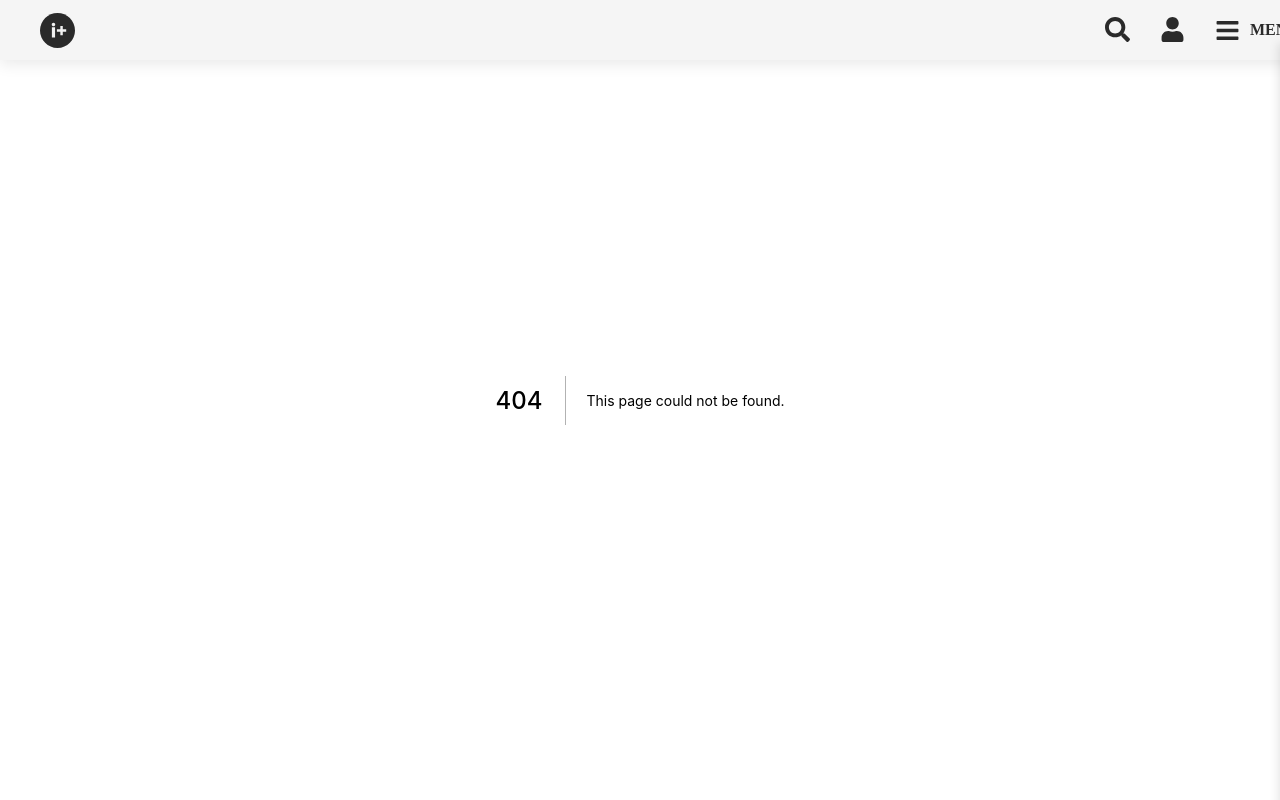
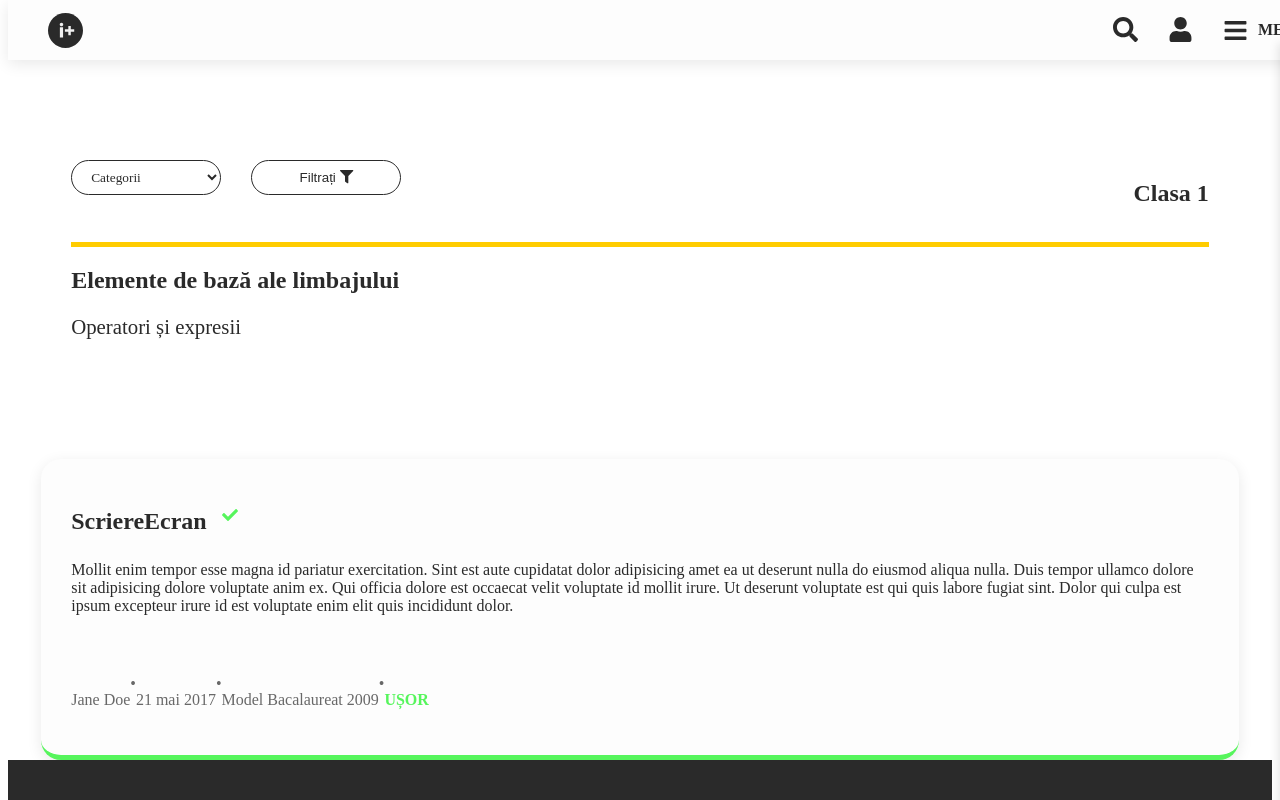
Before and after one commit to Tudor-Matei/infoplus, a Next.js app: page /exercitii/1 in a window 1280 px wide. Before the commit this address had no page. Shown: the top 800 px of the page. Built offline with nearby package versions, Linux system fonts and the light colour scheme.

Commit message:
post exercise list add

```diff
--- a/components/Exercises/Panels.js
+++ b/components/Exercises/ExercisesGrades.js
@@ -1,4 +1,4 @@
-import ExercisesPanel from "../Account/ExercisesPanel";
+import ExercisesPanel from "./ExercisesPanel";
 import {
     exercisesGradeIX,
     exercisesGradeX,
--- /dev/null
+++ b/components/ExercisesList/Exercise.js
@@ -0,0 +1,96 @@
+import { FontAwesomeIcon } from "@fortawesome/react-fontawesome";
+
+export default function Exercise({
+    title,
+    isSolved,
+    description,
+    authorName,
+    datePublished,
+    source,
+    difficulty,
+    grade
+}) {
+    const difficultyText =
+        difficulty === 1
+            ? "UȘOR"
+            : difficulty === 2
+            ? "MEDIU"
+            : difficulty === 3
+            ? "PROVOCATOR"
+            : "DIFICIL";
+    return (
+        <div className="exercise">
+            <h2>{title}</h2>
+            {isSolved && <CheckmarkSolved />}
+            <p className="exercise__description">{description}</p>
+            <div className="exercise__details">
+                <div className="exercise__author-profile-picture"></div>
+                <p>{authorName}</p> &#8226;
+                <p>{datePublished}</p> &#8226;
+                <p>{source}</p> &#8226;
+                <p className="exercise__difficulty">{difficultyText}</p>
+            </div>
+
+            <style jsx>{`
+                .exercise {
+                    /* prettier-ignore */
+                    border-bottom: 5px solid var(--difficulty-${difficulty});
+                }
+                .exercise__difficulty {
+                    /* prettier-ignore */
+                    color: var(--difficulty-${difficulty});
+                }
+            `}</style>
+
+            <style jsx>{`
+                .exercise {
+                    width: 90%;
+                    margin: auto;
+                    background-color: var(--background-secondary);
+                    box-shadow: var(--box-shadow);
+                    padding: 30px;
+                    border-radius: 20px;
+                    /* prettier-ignore */
+                    border-bottom: 5px solid var(--difficulty-${difficulty});
+                }
+
+                h2 {
+                    display: inline-block;
+                    margin-right: 15px;
+                    margin-bottom: 10px;
+                    vertical-align: middle;
+                    color: var(--text-primary);
+                }
+
+                .exercise__description {
+                    color: var(--text-primary);
+                    max-height: 200px;
+                }
+
+                .exercise__details {
+                    color: var(--text-tertiary);
+                    display: flex;
+                    margin-top: 60px;
+                }
+
+                .exercise__difficulty {
+                    font-weight: bold;
+                }
+            `}</style>
+        </div>
+    );
+}
+
+function CheckmarkSolved() {
+    return (
+        <>
+            <FontAwesomeIcon icon="check" className="checkmark-solved" />
+            <style jsx global>{`
+                .checkmark-solved {
+                    display: inline-block;
+                    color: var(--accent-primary);
+                }
+            `}</style>
+        </>
+    );
+}
--- a/components/globals/DropdownMenu.js
+++ b/components/globals/DropdownMenu.js
@@ -14,19 +14,17 @@ export default function DropdownMenu({ isDropdownToggled }) {
                 }`}
             >
                 <ul className="dropdown-menu-header__ul">
-                    <DropdownMenuAccordion title="Exercitii">
-                        {[
-                            { titleLi: "Clasa IX", href: "/exercitii#ix" },
-                            { titleLi: "Clasa X", href: "/exercitii#x" },
-                            { titleLi: "Clasa XI", href: "/exercitii#xi" }
-                        ]}
-                    </DropdownMenuAccordion>
+                    <Link href="/exercitii">
+                        <li className="dropdown-menu-header__main-li">
+                            Exercitii
+                        </li>
+                    </Link>
                     <hr className="dropdown-menu-header__hr" />
                     <DropdownMenuAccordion title="Resurse">
                         {[
-                            { titleLi: "Clasa IX", href: "/resurse#ix" },
-                            { titleLi: "Clasa X", href: "/resurse#x" },
-                            { titleLi: "Clasa XI", href: "/resurse#xi" }
+                            { titleLi: "Clasa IX", href: "/resurse/ix" },
+                            { titleLi: "Clasa X", href: "/resurse/x" },
+                            { titleLi: "Clasa XI", href: "/resurse/xi" }
                         ]}
                     </DropdownMenuAccordion>
                     <hr className="dropdown-menu-header__hr" />
@@ -66,7 +64,7 @@ export default function DropdownMenu({ isDropdownToggled }) {
                     }
 
                     .dropdown-menu-header__hr {
-                        width: 90%;
+                        width: 85%;
                     }
 
                     .dropdown-menu-header__ul {
@@ -80,7 +78,7 @@ export default function DropdownMenu({ isDropdownToggled }) {
                         font-size: var(--font-small);
                         cursor: pointer;
                         position: relative;
-                        padding: 10px 0 10px 10px;
+                        padding: 10px 0 10px 15px;
                         user-select: none;
                     }
 
--- a/components/utils/InputArea.js
+++ b/components/utils/InputArea.js
@@ -9,8 +9,10 @@ export default function InputArea({
             <h3>{title}</h3>
             {isSelect ? (
                 <select>
-                    {optionValues.map((optionValue, i) => (
-                        <option key={`optiune_${i}`}>{optionValue}</option>
+                    {optionValues.map(optionValue => (
+                        <option key={`optiune_${optionValue}`}>
+                            {optionValue}
+                        </option>
                     ))}
                 </select>
             ) : (
--- a/configs/icons.js
+++ b/configs/icons.js
@@ -17,7 +17,8 @@ const iconNames = [
     "faEnvelope",
     "faPhone",
     "faArrowRight",
-    "faExternalLinkAlt"
+    "faExternalLinkAlt",
+    "faFilter"
 ];
 
 library.add(iconNames.map(iconName => icons[iconName]));
--- /dev/null
+++ b/pages/exercitii/[clasa].js
@@ -0,0 +1,132 @@
+import { useRouter } from "next/router";
+import { FontAwesomeIcon } from "@fortawesome/react-fontawesome";
+
+import Exercise from "../../components/ExercisesList/Exercise";
+
+export default function ExercisesList() {
+    const { clasa } = useRouter().query;
+    return (
+        <>
+            {clasa && <HeaderMainInfo grade={clasa} />}
+            <CurrentCategoryTitle
+                category="Elemente de bază ale limbajului"
+                subcategory="Operatori și expresii"
+            />
+            <Exercise
+                title="ScriereEcran"
+                isSolved
+                description="Mollit enim tempor esse magna id pariatur exercitation. Sint est aute cupidatat dolor adipisicing amet ea ut deserunt nulla do eiusmod aliqua nulla.
+                Duis tempor ullamco dolore sit adipisicing dolore voluptate anim ex. Qui officia dolore est occaecat velit voluptate id mollit irure. Ut deserunt
+                voluptate est qui quis labore fugiat sint. Dolor qui culpa est ipsum excepteur irure id est voluptate enim elit quis incididunt dolor."
+                authorName="Jane Doe"
+                datePublished="21 mai 2017"
+                source="Model Bacalaureat 2009"
+                difficulty={1}
+                grade="ix"
+            />
+        </>
+    );
+}
+
+function HeaderMainInfo({ grade }) {
+    return (
+        <div className="header-main-info">
+            <div className="header-main-info__buttons">
+                <select>
+                    <option>Categorii</option>
+                </select>
+                <FilterButton />
+            </div>
+            <h2>Clasa {grade.toUpperCase()}</h2>
+            <style jsx global>{`
+                :root {
+                    --accent-exercises: ${grade === "ix"
+                        ? "var(--accent-primary)"
+                        : grade === "x"
+                        ? "var(--accent-secondary)"
+                        : "var(--accent-tertiary)"};
+                }
+            `}</style>
+            <style jsx>{`
+                .header-main-info {
+                    margin: 160px auto 15px;
+                    padding-bottom: 15px;
+                    border-bottom: 5px solid var(--accent-exercises);
+                    width: 90%;
+                    display: flex;
+                    justify-content: space-between;
+                }
+
+                h2 {
+                    color: var(--text-primary);
+                }
+
+                select {
+                    width: 150px;
+                    height: 35px;
+                    background-color: transparent;
+                    border: 1px solid var(--background-quaternary);
+                    border-radius: 50px;
+                    margin-right: 30px;
+                    color: var(--text-primary);
+                    font-family: "Red Hat Display";
+                    padding: 0 15px;
+                    cursor: pointer;
+                    transition: background-color 300ms ease;
+                }
+
+                select:hover {
+                    background-color: var(--background-secondary);
+                }
+                select:focus {
+                    outline: none;
+                }
+            `}</style>
+        </div>
+    );
+}
+
+function CurrentCategoryTitle({ category, subcategory }) {
+    return (
+        <div className="current-category">
+            <h2>{category}</h2>
+            <p>{subcategory}</p>
+            <style jsx>{`
+                .current-category {
+                    width: 90%;
+                    margin: 0 auto 120px;
+                    color: var(--text-primary);
+                }
+
+                p {
+                    font-size: var(--font-small);
+                }
+            `}</style>
+        </div>
+    );
+}
+
+function FilterButton() {
+    return (
+        <button className="button--filter">
+            Filtrați <FontAwesomeIcon icon="filter" />
+            <style jsx>{`
+                .button--filter {
+                    background-color: transparent;
+                    color: var(--text-primary);
+                    border: 1px solid var(--background-quaternary);
+                    border-radius: 50px;
+                    box-shadow: none;
+                    width: 150px;
+                    line-height: 32px;
+                    height: 35px;
+                    text-transform: initial;
+                    transition: background-color 300ms ease;
+                }
+                .button--filter:hover {
+                    background-color: var(--background-secondary);
+                }
+            `}</style>
+        </button>
+    );
+}
--- a/pages/informatii.js
+++ b/pages/informatii.js
@@ -7,11 +7,11 @@ export default function Informatii() {
     return (
         <>
             <section className="main">
-                <PanouLink titlu="Exerciții" link="exercitii" tip="1" />
-                <PanouLink titlu="Resurse" link="resurse" tip="2" />
+                <PanouLink titlu="Exerciții" link="/exercitii" tip="1" />
+                <PanouLink titlu="Resurse" link="/resurse" tip="2" />
                 <PanouLink
                     titlu="Detalii despre site"
-                    link="detalii-site"
+                    link="/detalii-site"
                     tip="3"
                 />
             </section>
--- a/styles/mainStyling.js
+++ b/styles/mainStyling.js
@@ -18,6 +18,7 @@ export default css.global`
         --accent-primary: #56f55c;
         --accent-secondary: #3db8ff;
         --accent-tertiary: #ffcc00;
+        --accent-quaternary: #de16ff;
 
         --contact: #2a2a2a;
         --footer: #1e1e1e;
--- a/styles/theme.js
+++ b/styles/theme.js
@@ -5,6 +5,13 @@ const staticThemeVariables = `
     --accent-secondary: #3db8ff;
     --accent-tertiary: #ffcc00;
     --accent-quaternary: #DE16FF;
+
+    --difficulty-1: var(--accent-primary);
+    --difficulty-2: var(--accent-secondary);
+    --difficulty-3: var(--accent-tertiary);
+    --difficulty-4: var(--accent-quaternary);
+
+    --text-button: #2a2a2a;
 
     --font-larger: 5rem;
     --font-large: 3rem;
@@ -21,13 +28,13 @@ const staticThemeVariables = `
 export const light = css.global`
     :root {
         --background-primary: #fff;
-        --background-secondary: #f5f5f5;
+        --background-secondary: #fdfdfd;
         --background-tertiary: #dadada;
         --background-quaternary: #2a2a2a;
 
         --text-primary: #2a2a2a;
         --text-secondary: #f1f1f1;
-        --text-button: #2a2a2a;
+        --text-tertiary: #686868;
 
         ${staticThemeVariables}
     }
@@ -42,7 +49,7 @@ export const dark = css.global`
 
         --text-primary: #f1f1f1;
         --text-secondary: #e6e6e6;
-        --text-button: #2a2a2a;
+        --text-tertiary: #777777;
 
         ${staticThemeVariables}
     }
```
Also changed, not shown: components/Exercises/ExercisesPanel.js (renamed from components/Account/ExercisesPanel.js, +6 -1 lines), pages/exercitii.js (+2 -7 lines).
